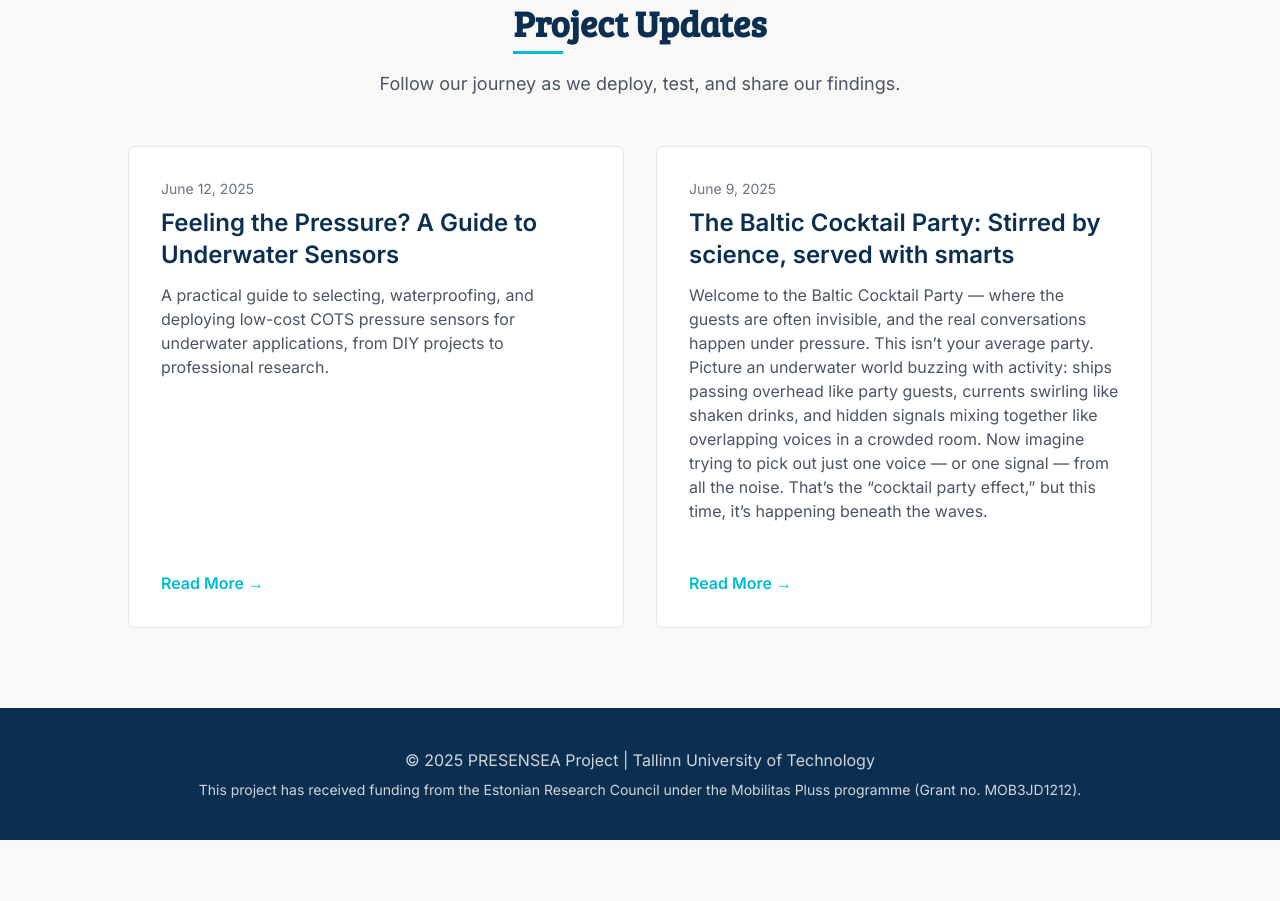
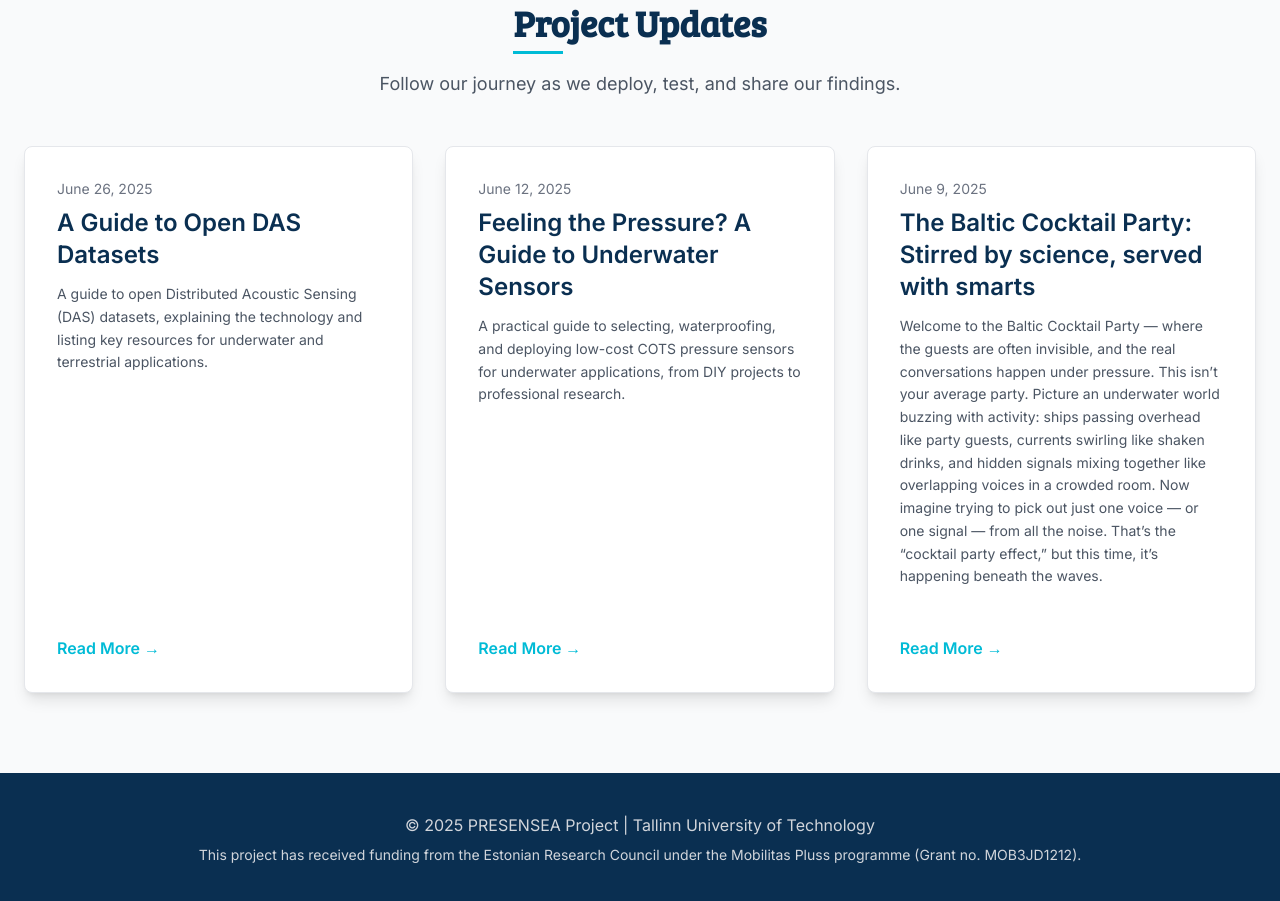
Before and after one commit to presensea/presensea.github.io, a plain HTML site: page index.html in a window 1280 px wide. Shown: the part 3215-4116 px from the top of the page. Before the commit the page ends 4055 px from the top, so only its background shows below. Drawn offline with nearby package versions, Linux system fonts and the light colour scheme.

Commit message:
Update index.html
add link to the new blog post

```diff
--- a/index.html
+++ b/index.html
@@ -364,42 +364,60 @@
         </section>
 
        <!-- Blog Section -->
-        <section id="blog" class="py-20 px-6">
+<section id="blog" class="py-20 px-6 bg-gray-50">
     <div class="container mx-auto">
         <div class="text-center mb-12">
             <h2 class="font-bree text-3xl md:text-4xl font-semibold inline-block" data-translate="blogTitle">Project Updates</h2>
             <p class="text-lg text-gray-600 mt-4 max-w-2xl mx-auto" data-translate="blogSubtitle">Follow our journey as we deploy, test, and share our findings.</p>
         </div>
-                <div class="grid grid-cols-1 md:grid-cols-2 gap-8 max-w-5xl mx-auto">
-                    <!-- New Blog Post -->
-                    <div class="card rounded-lg overflow-hidden flex flex-col">
+        <div class="grid grid-cols-1 md:grid-cols-2 lg:grid-cols-3 gap-8 max-w-7xl mx-auto">
+
+            <!--  Blog Post -->
+            <div class="card bg-white border border-gray-200 rounded-lg overflow-hidden flex flex-col shadow-lg transition-transform transform hover:-translate-y-1">
+                <div class="p-8 flex-grow">
+                    <p class="text-sm text-gray-500 mb-2">June 26, 2025</p>
+                    <h3 class="text-2xl font-semibold mb-3">A Guide to Open DAS Datasets</h3>
+                    <p class="text-gray-600 mb-4 text-sm leading-relaxed">
+                        A guide to open Distributed Acoustic Sensing (DAS) datasets, explaining the technology and listing key resources for underwater and terrestrial applications.
+                    </p>
+                </div>
+                <div class="p-8 pt-0 mt-auto">
+                    <a href="/blog/003-DAS-datasets.html" class="font-semibold accent-teal hover:underline">Read More &rarr;</a>
+                </div>
+            </div>
+
+            <!--  Blog Post -->
+            <div class="card bg-white border border-gray-200 rounded-lg overflow-hidden flex flex-col shadow-lg transition-transform transform hover:-translate-y-1">
                 <div class="p-8 flex-grow">
                     <p class="text-sm text-gray-500 mb-2">June 12, 2025</p>
                     <h3 class="text-2xl font-semibold mb-3">Feeling the Pressure? A Guide to Underwater Sensors</h3>
-                            <p class="text-gray-600 mb-4">
+                    <p class="text-gray-600 mb-4 text-sm leading-relaxed">
                         A practical guide to selecting, waterproofing, and deploying low-cost COTS pressure sensors for underwater applications, from DIY projects to professional research.
                     </p>
                 </div>
-                        <div class="p-8 pt-0">
+                <div class="p-8 pt-0 mt-auto">
                      <a href="blog/002-choosing-sensor.html" class="font-semibold accent-teal hover:underline">Read More &rarr;</a>
                 </div>
             </div>
-                    <!-- Existing Blog Post -->
-                    <div class="card rounded-lg overflow-hidden flex flex-col">
+
+            <!--  Blog Post -->
+            <div class="card bg-white border border-gray-200 rounded-lg overflow-hidden flex flex-col shadow-lg transition-transform transform hover:-translate-y-1">
                 <div class="p-8 flex-grow">
                     <p class="text-sm text-gray-500 mb-2">June 9, 2025</p>
                     <h3 class="text-2xl font-semibold mb-3" data-translate="blogPostTitle">The Baltic Cocktail Party: Stirred by science, served with smarts</h3>
-                            <p class="text-gray-600 mb-4" data-translate="blogPostSnippet">
-                                Welcome to the Baltic Cocktail Party — where the guests are often invisible, and the real conversations happen under pressure. This isn’t your average party. Picture an underwater world buzzing with activity: ships passing overhead like party guests, currents swirling like shaken drinks, and hidden signals mixing together like overlapping voices in a crowded room. Now imagine trying to pick out just one voice — or one signal — from all the noise. That’s the “cocktail party effect,” but this time, it’s happening beneath the waves.
+                    <p class="text-gray-600 mb-4 text-sm leading-relaxed" data-translate="blogPostSnippet">
+                        Welcome to the Baltic Cocktail Party — where the guests are often invisible, and the real conversations happen under pressure. This isn’t your average party...
                     </p>
                 </div>
-                         <div class="p-8 pt-0">
+                 <div class="p-8 pt-0 mt-auto">
                     <a href="blog/baltic-cocktail-party.html" class="font-semibold accent-teal hover:underline" data-translate="readMore">Read More &rarr;</a>
                  </div>
             </div>
+
         </div>
     </div>
 </section>
+
 
     </main>
 
```
Lines whose indentation alone changed are shown as unchanged.
